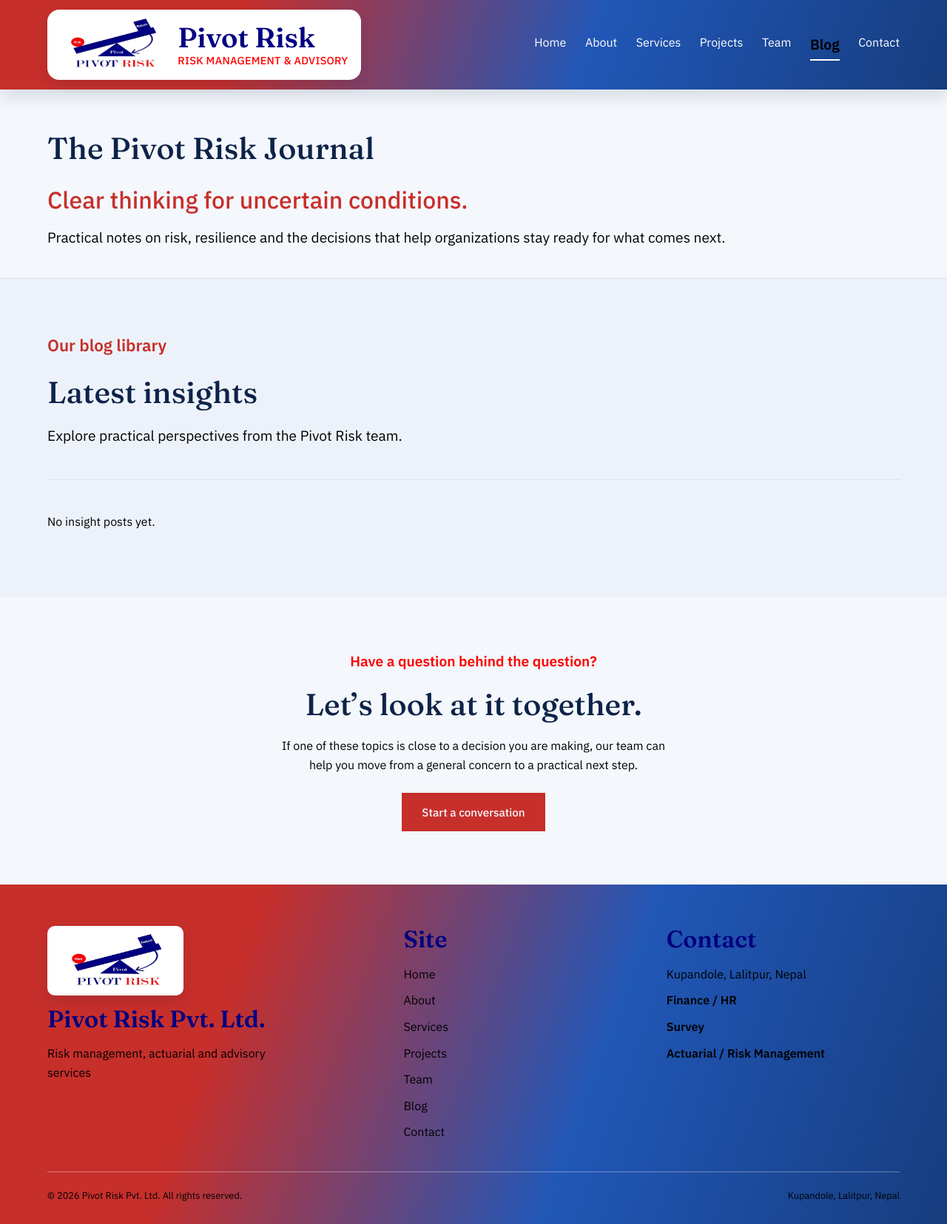
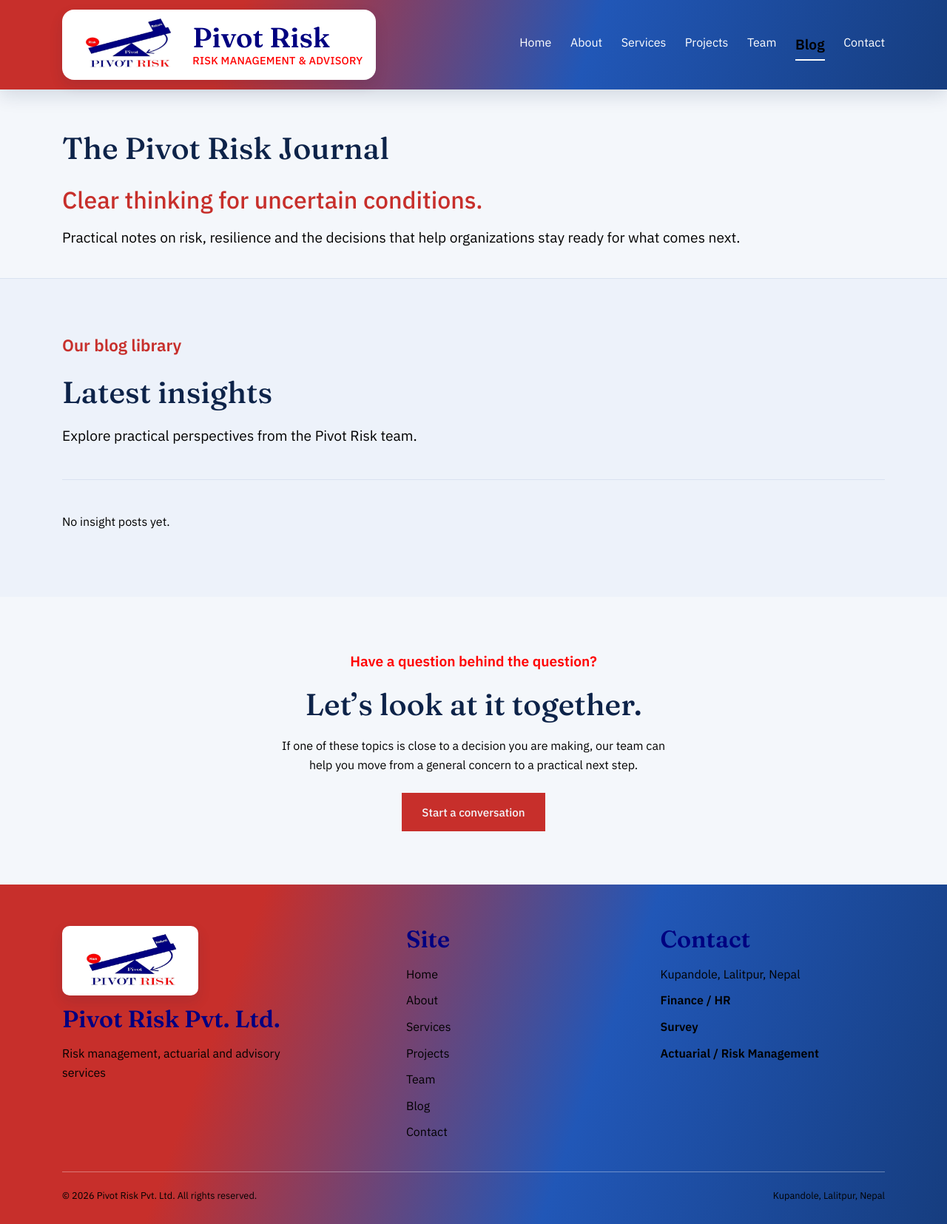
Before and after one commit to Nir010/pivot, a Django app: page /blog/ in a window 1280 px wide. Shown: the whole page at 74% size. Run offline with Django 5.2, Linux system fonts and the light colour scheme; data comes from the database, SQL or seed files in the repository; data that the repository does not hold is empty.

Commit message:
mobile responsive

```diff
--- a/css/styles.css
+++ b/css/styles.css
@@ -18,7 +18,7 @@
   --serif: 'Fraunces', Georgia, serif;
   --sans: 'IBM Plex Sans', -apple-system, BlinkMacSystemFont, 'Segoe UI', sans-serif;
 
-  --maxw: 100%;
+  --maxw: min(1240px, 100%);
   --gutter: clamp(20px, 5vw, 72px);
 }
 
@@ -385,6 +385,7 @@ p{ margin: 0 0 1em;}
 .person-head{
   display: flex;
   align-items: flex-start;
+  flex-wrap: wrap;
   gap: 12px;
 }
 .team-intro h3{ margin-bottom: 2px; }
@@ -853,7 +854,7 @@ a:focus-visible, button:focus-visible, input:focus-visible, textarea:focus-visib
   .blog-grid{ grid-template-columns: 1fr 1fr; }
 }
 
-@media (max-width: 820px){
+@media (max-width: 900px){
   .logo{ padding: 7px 14px 8px 10px; }
   .logo img{ height: 3.5rem; }
   .logo-name{ font-size: 1.12rem; }
@@ -921,6 +922,7 @@ a:focus-visible, button:focus-visible, input:focus-visible, textarea:focus-visib
 }
 
 @media (max-width: 480px){
+  .modal{ padding: 12px; }
   .team-grid{ grid-template-columns: 1fr; }
   .leader .photo{ width: 100%; }
   .nav-toggle{ width: 40px; height: 40px; }
@@ -936,3 +938,9 @@ a:focus-visible, button:focus-visible, input:focus-visible, textarea:focus-visib
   .logo-name span{ font-size: 0.7rem; }
   .stat-grid{ grid-template-columns: 1fr; }
 }
+
+/* ---------- Short viewports (landscape phones / small laptops) ---------- */
+@media (max-height: 520px){
+  .modal-card{ max-height: 96vh; padding: 16px 14px 10px; }
+  .pdf-frame{ height: 70vh; min-height: 240px; }
+}
--- a/templates/base.html
+++ b/templates/base.html
@@ -7,7 +7,7 @@
     <title>{% block title %}Pivot Risk Pvt. Ltd.{% endblock %}</title>
     <link rel="icon" type="image/png" href="{% static 'logo.png' %}" />
     <link rel="preconnect" href="https://fonts.googleapis.com" />
-    <link rel="stylesheet" href="{% static 'styles.css' %}?v=3" />
+    <link rel="stylesheet" href="{% static 'styles.css' %}?v=7" />
   </head>
   <body>
     {% block header %}
--- a/templates/projects/project_detail.html
+++ b/templates/projects/project_detail.html
@@ -34,7 +34,7 @@
     <div style="display:flex; flex-wrap:wrap; gap:16px;">
       {% for img in project.images.all %}
         <figure style="margin:0;">
-          <img src="{{ img.image.url }}" alt="{{ img.caption|default:project.title }}" style="max-width:300px; height:auto; display:block;">
+          <img src="{{ img.image.url }}" alt="{{ img.caption|default:project.title }}" style="max-width:min(300px,100%); height:auto; display:block;">
           {% if img.caption %}<figcaption style="font-size:0.85rem; margin-top:4px;">{{ img.caption }}</figcaption>{% endif %}
         </figure>
       {% empty %}
```
